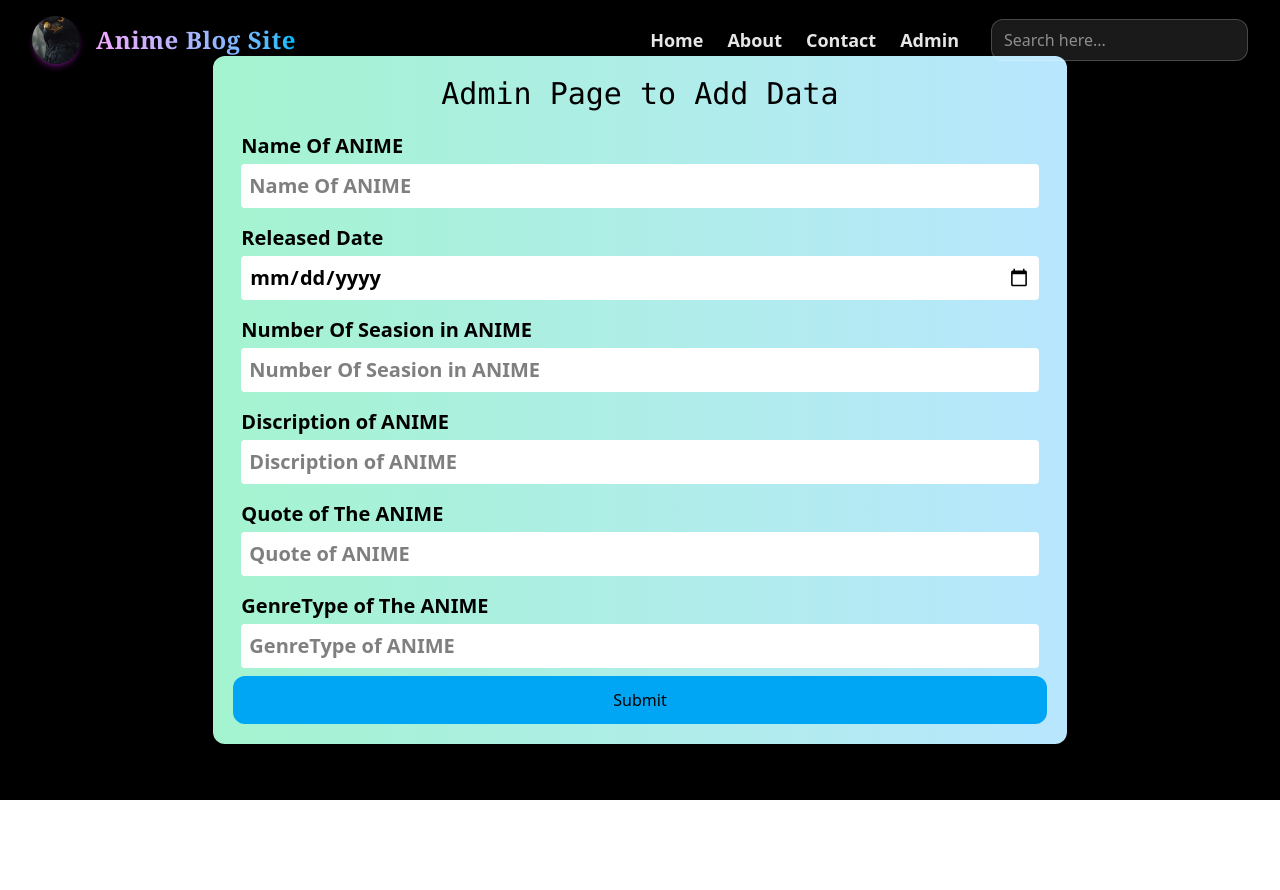
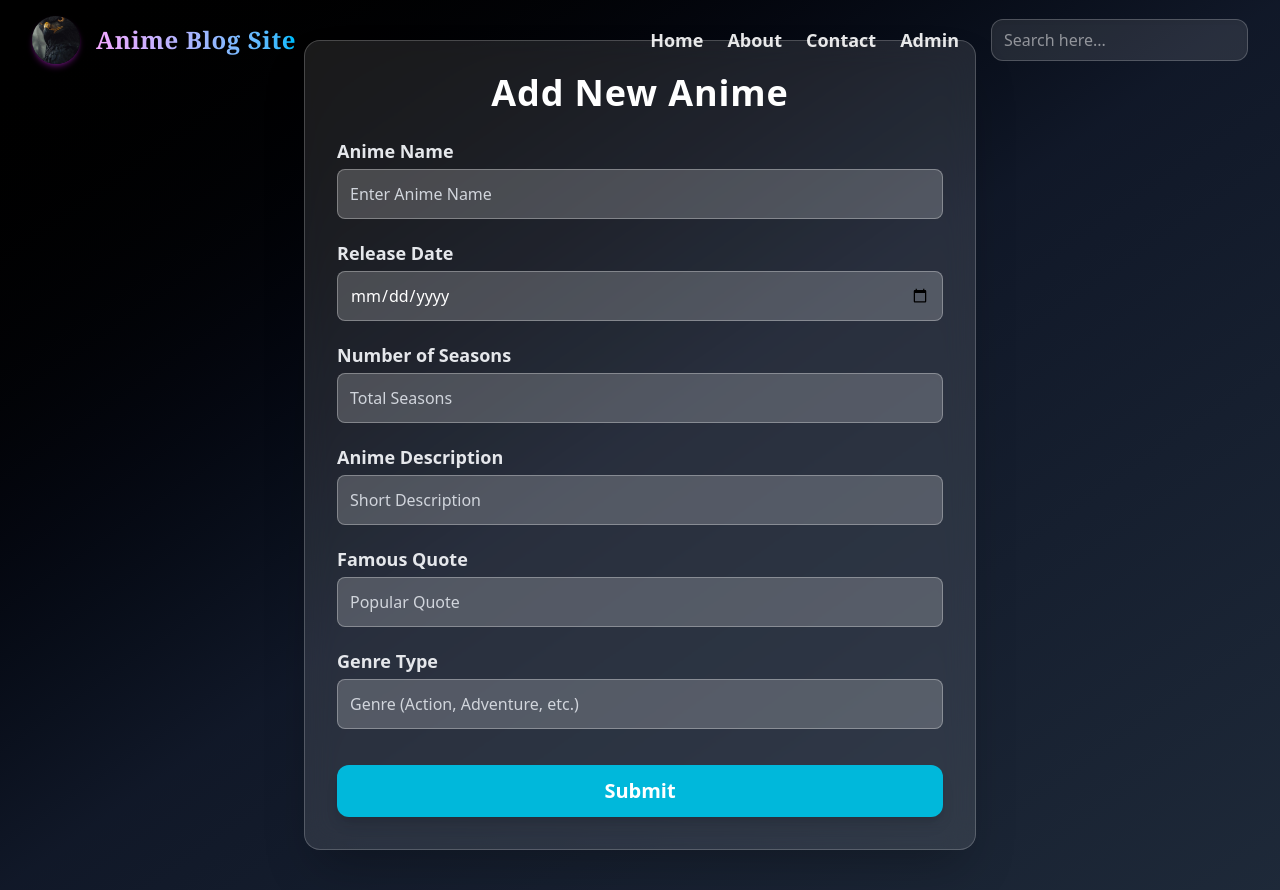
Before and after one commit to AnoopRepo/Anime-Frontend, a React (Vite) app: page /Admine in a window 1280 px wide. Before the commit the page ends 800 px from the top, so only its background shows below. Built offline with nearby package versions, Linux system fonts and the light colour scheme.

Commit message:
email services

```diff
--- a/src/App.jsx
+++ b/src/App.jsx
@@ -14,7 +14,7 @@ const App = () => {
       <Routes>
         <Route path="/contact" element={<Contact />} />
         <Route path="/" element={<Home/>} />
-        <Route path="/about" element={<About/>} />
+
         <Route path="/about" element={<About/>} />
         <Route path="/Admine" element={<Admin/>} />
       </Routes>
--- a/src/Component/Contact.jsx
+++ b/src/Component/Contact.jsx
@@ -12,7 +12,7 @@ const Contact = () => {
     setEmailService({name:name.value ,email:email.value , message : message.value})
     console.log(emailService);
    try {
-     const sendData=await axios.post(`${BACK_URL}/Admin/email`,emailService)
+     const sendData=await axios.post("http://localhost:8080/Admin/email",emailService)
    } catch (error) {
     alert(error);
     console.log(error);
--- a/src/Pages/Admin.jsx
+++ b/src/Pages/Admin.jsx
@@ -1,161 +1,118 @@
 import React, { useEffect, useRef, useState } from 'react'
-
 import axios from 'axios'
 
-const Admin = ({className=""}) => {
+const Admin = () => {
+  const BACK_URL = import.meta.env.VITE_BACK_URL;
 
+  const handleSubmit = async (e) => {
+    e.preventDefault();
 
-    const containerRef = useRef(null);
-    const frameRef = useRef({
-        raf: null,
-        mouseX: 0,
-        mouseY: 0,
-        lastX: 0,
-        lastY: 0,
-      });
-
-      useEffect(() => {
-        const el = containerRef.current;
-        if (!el) return;
-        const depth = 0.12;
-        const clamp = (v, a, b) => Math.max(a, Math.min(b, v));
-
-        const onMouseMove = (e) => {
-          const fgEl = el.querySelector("[data-layer='fg']");
-          if (!fgEl) return;
-
-          const rect = fgEl.getBoundingClientRect();
-
-          // (rect.left + rect.width / 2) this give the center of the selected items
-          // jo image ka center hai use hum distance calculate kar rhe hai aur is value ko kaam karne ke liye hume yaha pr jo hai ye width se divide karte hai taki kafi kaam value mile hume
-          const diffX = (e.clientX - (rect.left + rect.width / 2)) / rect.width;
-          const diffY = (e.clientY - (rect.top + rect.height / 2)) / rect.height;
-
-          frameRef.current.mouseX = clamp(diffX, -0.6, 0.6);
-          frameRef.current.mouseY = clamp(diffY, -0.6, 0.6);
-
-          startRAF();
+    const detail = {
+      name: e.target.Name.value,
+      date: e.target.Date.value,
+      num: e.target.Num.value,
+      description: e.target.Desc.value,
+      genreType: e.target.Genre.value,
+      quote: e.target.Quote.value,
     };
 
-        const onMouseLeave = () => {
-      const state = frameRef.current;
-
-      // reset all values
-      state.mouseX = 0;
-      state.mouseY = 0;
-      state.lastX = 0;
-      state.lastY = 0;
-
-      startRAF(); // smooth reset
-    };
-
-
-        const tick = () => {
-          const s = frameRef.current;
-
-          s.lastX += (s.mouseX - s.lastX) * 0.12;
-          s.lastY += (s.mouseY - s.lastY) * 0.12;
-
-          const rotateY = s.lastX * 25; // tilt more
-          const rotateX = -s.lastY * 25;
-
-          const scale = 1 + (Math.abs(s.lastX) + Math.abs(s.lastY)) * 0.03;
-
-          const fgEl = el.querySelector("[data-layer='fg']");
-          if (fgEl) {
-            fgEl.style.transform = `
-              rotateX(${rotateX}deg)
-              rotateY(${rotateY}deg)
-              translateZ(80px)
-              scale(${scale})
-            `;
-          }
-
-          s.raf = null;
-        };
-
-        const startRAF = () => {
-          if (frameRef.current.raf == null) {
-            frameRef.current.raf = requestAnimationFrame(tick);
+    try {
+      await axios.post(`${BACK_URL}`, detail, {
+        headers: { "Content-Type": "application/json" }
+      });
+      alert("Successfully Added!");
+    } catch (error) {
+      alert("Failed to Submit");
+      console.log(error);
     }
   };
 
-        el.addEventListener("mousemove", onMouseMove);
-        el.addEventListener("mouseleave", onMouseLeave);
+  return (
+    <div className="bg-gradient-to-br from-black via-gray-900 to-gray-800 min-h-screen flex items-center justify-center px-4 py-10">
 
-        return () => {
-          el.removeEventListener("mousemove", onMouseMove);
-          el.addEventListener("mouseleave", onMouseLeave);
-        };
-      }, []);
+      <div className="w-full max-w-2xl bg-white/10 backdrop-blur-lg shadow-2xl rounded-2xl p-8 border border-white/20">
 
+        <h1 className="text-4xl font-bold text-center text-white tracking-wide mb-6">
+          Add New Anime
+        </h1>
 
-  return (
-    <div className='bg-black flex  items-center  w-full h-full overflow-hidden ' >
-        <div
-        className='form  relative  h-full flex justify-center items-center w-full '>
-            <form onSubmit={(e)=>{
-                console.log("gaya bhai....1")
-                e.preventDefault;
-                 const data= async function(){
-        const Name=document.querySelector("#Name");
-        const date=document.querySelector("#Date");
-        const Description=document.querySelector("#Desc");
-        const Num=document.querySelector("#Num");
-        const Quote=document.querySelector("#Quote");
-        const Genre=document.querySelector("#Genre");
-      const detail={
-        name:Name.value,
-        date:date.value,
-        num : Num.value,
-        description : Description.value,
-        genreType: Genre.value,
-        quote:Quote.value
-      }
-      try {
-        const godata=await axios.post('https://authentic-charisma-production-1957.up.railway.app/Admin',detail,
-            { headers: { 'Content-Type': 'application/json' }})
-            console.log("gaya bhai....")
-      } catch (error) {
-        alert(error,"Sorry faild to send");
-        console.log(error);
-      }
-    }
-         data()  }}
-             className='absolute p-5 w-2/3  bg-linear-to-r from-emerald-200 to-sky-200 flex flex-col justify-around items-center rounded-xl   '>
-                <h1 className='text-3xl font-mono text-center mb-3'>Admin Page to Add Data</h1>
-               <div className='Name flex space-y-1 flex-col p-2 w-full text-xl font-semibold '>
-                 <label  >Name Of ANIME</label>
-                <input type="text" placeholder='Name Of ANIME' id='Name' className='p-2 bg-white rounded outline-none focus:ring-2 ring-sky-400'/>
+        <form onSubmit={handleSubmit} className="space-y-5">
+
+          {/* Input Group */}
+          <div>
+            <label className="text-gray-200 text-lg font-semibold">Anime Name</label>
+            <input
+              id="Name"
+              type="text"
+              placeholder="Enter Anime Name"
+              className="mt-1 p-3 w-full bg-white/20 border border-white/30 rounded-lg text-white placeholder-gray-300 focus:ring-2 focus:ring-cyan-400 outline-none"
+            />
           </div>
-               <div className='Name flex space-y-1 flex-col p-2 w-full text-xl font-semibold'>
-                 <label  >Released Date</label>
-                <input type="date" placeholder='Released Date ANIME' id='Date' className='p-2 bg-white rounded outline-none focus:ring-2 ring-sky-400' />
+
+          <div>
+            <label className="text-gray-200 text-lg font-semibold">Release Date</label>
+            <input
+              id="Date"
+              type="date"
+              className="mt-1 p-3 w-full bg-white/20 border border-white/30 rounded-lg text-white focus:ring-2 focus:ring-cyan-400 outline-none"
+            />
           </div>
-               <div className='Name flex space-y-1 flex-col p-2 w-full text-xl font-semibold'>
-                 <label  >Number Of Seasion in ANIME</label>
-                <input type="text" placeholder='Number Of Seasion in ANIME' id='Num' className='p-2 bg-white rounded outline-none focus:ring-2 ring-sky-400' />
+
+          <div>
+            <label className="text-gray-200 text-lg font-semibold">Number of Seasons</label>
+            <input
+              id="Num"
+              type="number"
+              placeholder="Total Seasons"
+              className="mt-1 p-3 w-full bg-white/20 border border-white/30 rounded-lg text-white placeholder-gray-300 focus:ring-2 focus:ring-cyan-400 outline-none"
+            />
           </div>
-               <div className='Name flex space-y-1 flex-col p-2 w-full text-xl font-semibold'>
-                 <label >Discription of ANIME</label>
-                <input type="text" placeholder='Discription of ANIME' id='Desc'  className='p-2 bg-white rounded outline-none focus:ring-2 ring-sky-400'/>
+
+          <div>
+            <label className="text-gray-200 text-lg font-semibold">Anime Description</label>
+            <input
+              id="Desc"
+              type="text"
+              placeholder="Short Description"
+              className="mt-1 p-3 w-full bg-white/20 border border-white/30 rounded-lg text-white placeholder-gray-300 focus:ring-2 focus:ring-cyan-400 outline-none"
+            />
           </div>
-                <div className='Name flex space-y-1 flex-col p-2 w-full text-xl font-semibold'>
-                 <label  >Quote of The ANIME</label>
-                <input type="text" placeholder='Quote of ANIME' id='Quote'  className='p-2 bg-white rounded outline-none focus:ring-2 ring-sky-400'/>
+
+          <div>
+            <label className="text-gray-200 text-lg font-semibold">Famous Quote</label>
+            <input
+              id="Quote"
+              type="text"
+              placeholder="Popular Quote"
+              className="mt-1 p-3 w-full bg-white/20 border border-white/30 rounded-lg text-white placeholder-gray-300 focus:ring-2 focus:ring-cyan-400 outline-none"
+            />
           </div>
-               <div className='Name flex space-y-1 flex-col p-2 w-full text-xl font-semibold'>
-                 <label  >GenreType of The ANIME</label>
-                <input type="text" placeholder='GenreType of ANIME' id='Genre'  className='p-2 bg-white rounded outline-none focus:ring-2 ring-sky-400'/>
+
+          <div>
+            <label className="text-gray-200 text-lg font-semibold">Genre Type</label>
+            <input
+              id="Genre"
+              type="text"
+              placeholder="Genre (Action, Adventure, etc.)"
+              className="mt-1 p-3 w-full bg-white/20 border border-white/30 rounded-lg text-white placeholder-gray-300 focus:ring-2 focus:ring-cyan-400 outline-none"
+            />
           </div>
-               <div className='w-full bg-sky-500 flex justify-center rounded-xl py-3 hover:scale-95 '>
-                <button type='submit' >Submit</button>
+
+          {/* Submit Button */}
+          <div className="pt-4">
+            <button
+              type="submit"
+              className="w-full py-3 bg-cyan-500 text-xl font-semibold text-white rounded-xl shadow-lg hover:bg-cyan-600 active:scale-95 transition"
+            >
+              Submit
+            </button>
           </div>
+
         </form>
       </div>
 
     </div>
-  )
-}
+  );
+};
 
-export default Admin
+export default Admin;
```
Lines whose indentation alone changed are shown as unchanged.
